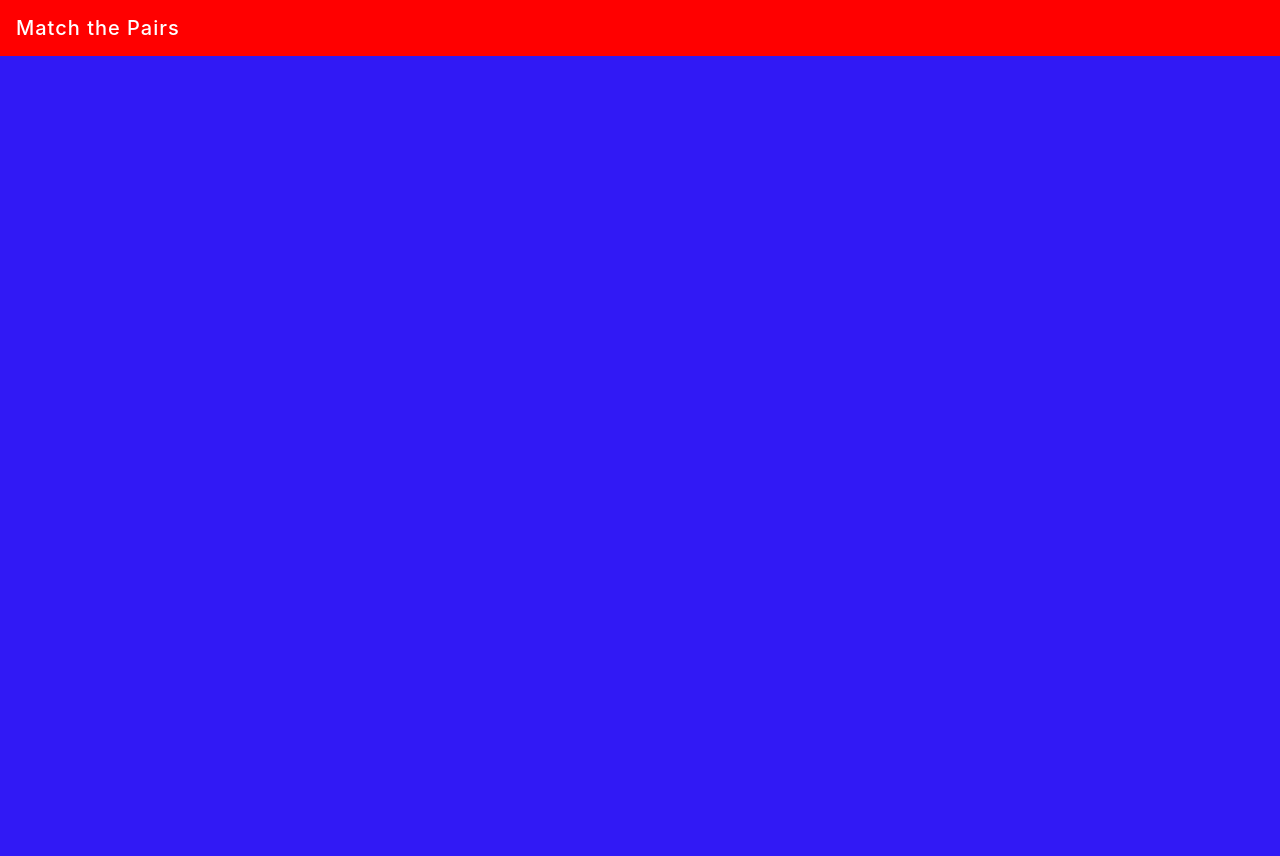
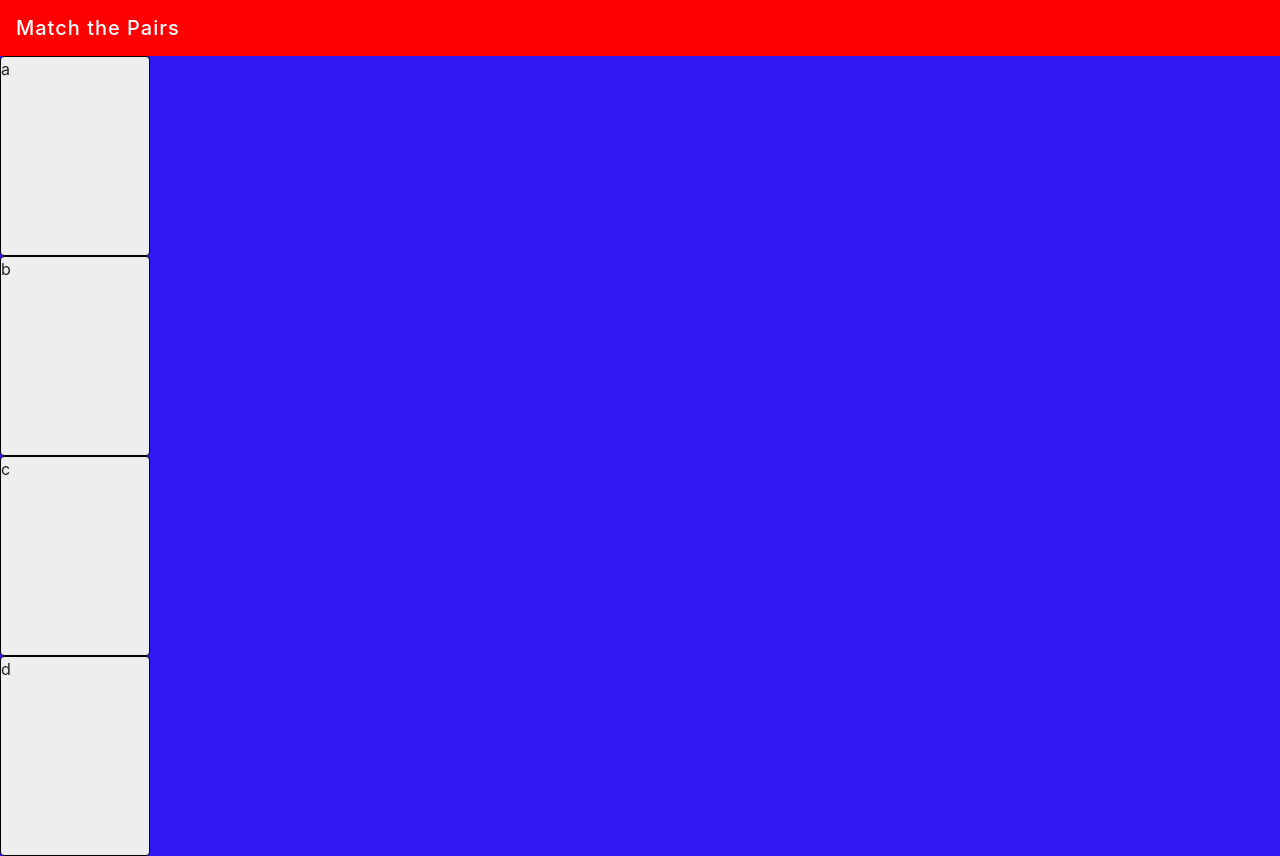
Before and after one commit to JonWil91/Match-the-Pairs, a plain HTML site: page index.html in a window 1280 px wide. Before the commit the page ends 800 px from the top, so only its background shows below. Drawn offline with nearby package versions, Linux system fonts and the light colour scheme.

Commit message:
Test for js function iterating through array added

```diff
--- a/assets/css/style.css
+++ b/assets/css/style.css
@@ -17,3 +17,11 @@ body {
 }
 
 /* /navbar */
+
+
+#card-container .card {
+  height: 200px;
+  width: 150px;
+  border: 1px solid #000;
+  background-color: #eee;
+}
--- a/assets/js/style.js
+++ b/assets/js/style.js
@@ -0,0 +1,14 @@
+const cards = ['a', 'b', 'c', 'd'];
+
+const cardContainer = document.getElementById('card-container');
+
+for (let i = 0; i <= cards.length - 1; i++) {
+  const cardDiv = document.createElement('div');
+  cardDiv.innerText = cards[i];
+  cardDiv.classList.add('card');
+
+
+  cardContainer.appendChild(cardDiv);
+}
+
+console.log(cardContainer);
--- a/index.html
+++ b/index.html
@@ -27,7 +27,11 @@
 
 
 
+<div id="card-container">
+	</div>
 
+
+	<script src="assets/js/style.js"></script>
 
 
 
```
